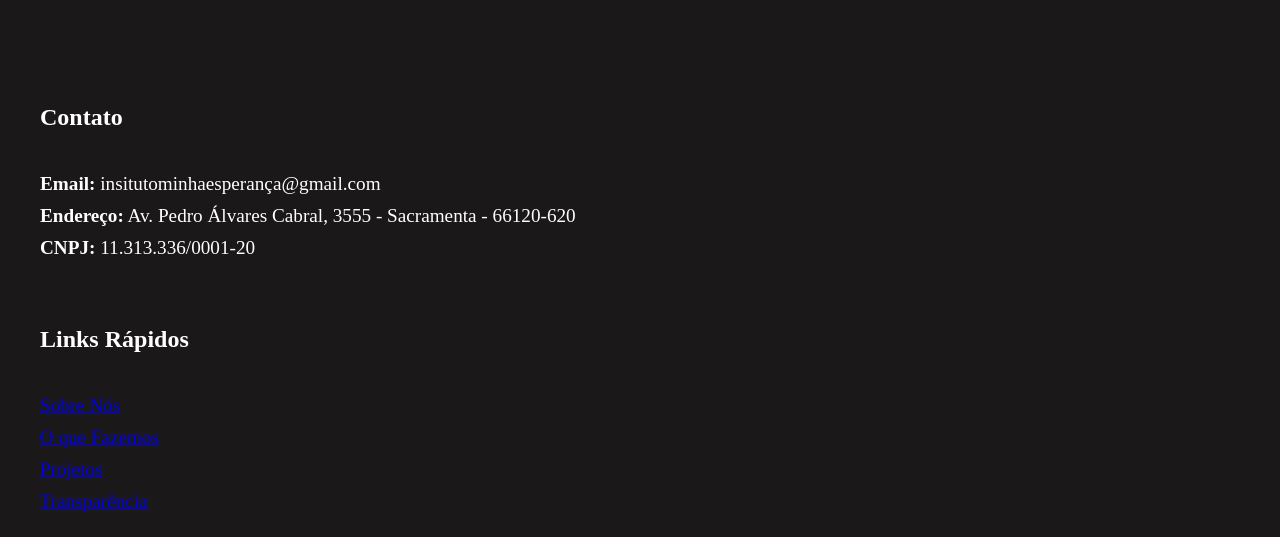
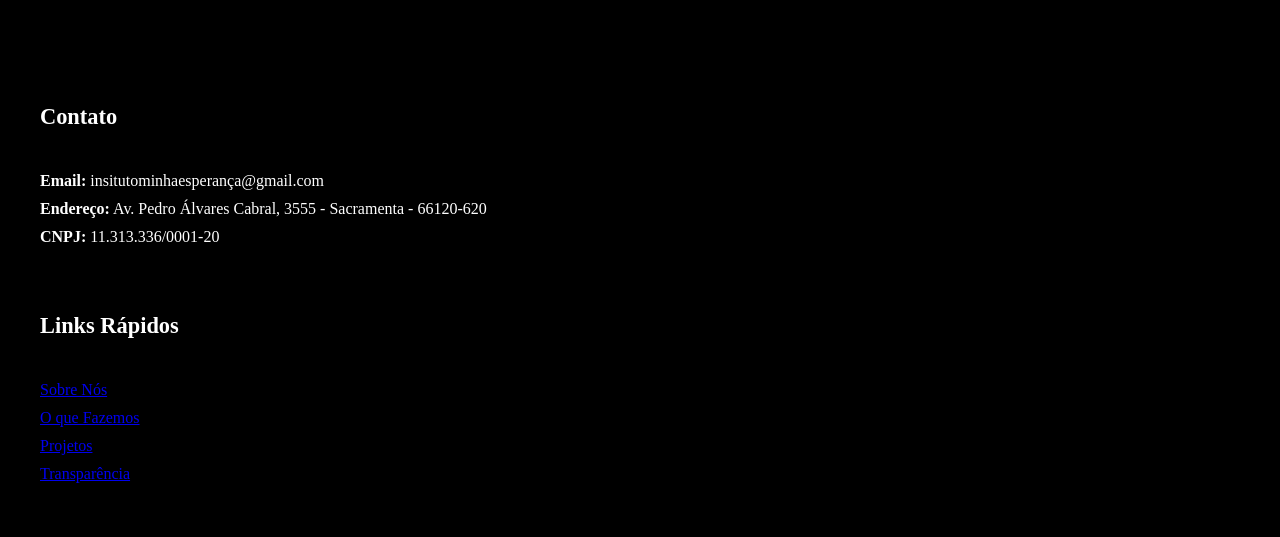
Before and after one commit to EnzoDev73/IME.v2, a plain HTML site: page index.html in a window 1280 px wide. Shown: the part 3463-4000 px from the top of the page. Drawn offline with Linux system fonts and the light colour scheme.

Commit message:
Update style.css

```diff
--- a/estilos/style.css
+++ b/estilos/style.css
@@ -210,7 +210,7 @@ footer{
     display: flex;
     flex-direction: column;
     height: 100vh;
-    background-color: rgb(26, 24, 24);
+    background-color: black;
 
     & #logo2{
         width: 150px;
@@ -225,7 +225,7 @@ footer{
 
         & h1{
             margin-top: 5%;
-            font-size: 1.5em;
+            font-size: 1.4em;
         }
 
         & ul{
@@ -234,7 +234,7 @@ footer{
 
 
             & li{
-                font-size: 1.2em;
+                font-size: 1em;
                 padding: 5px 0px;
             }
         }
```
